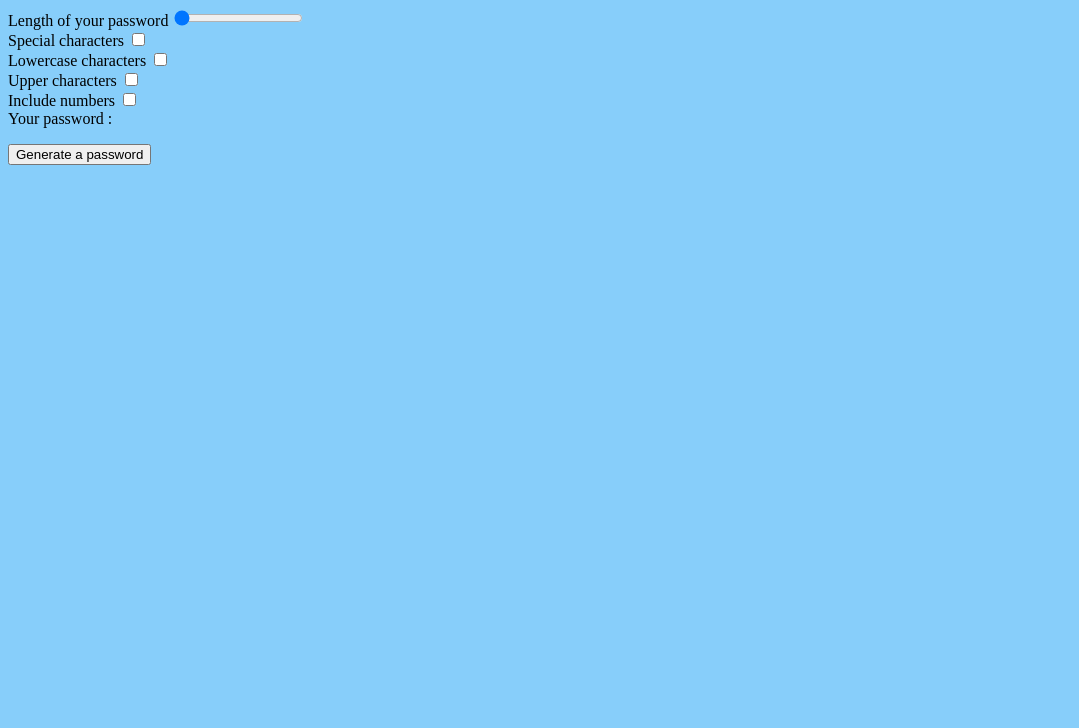
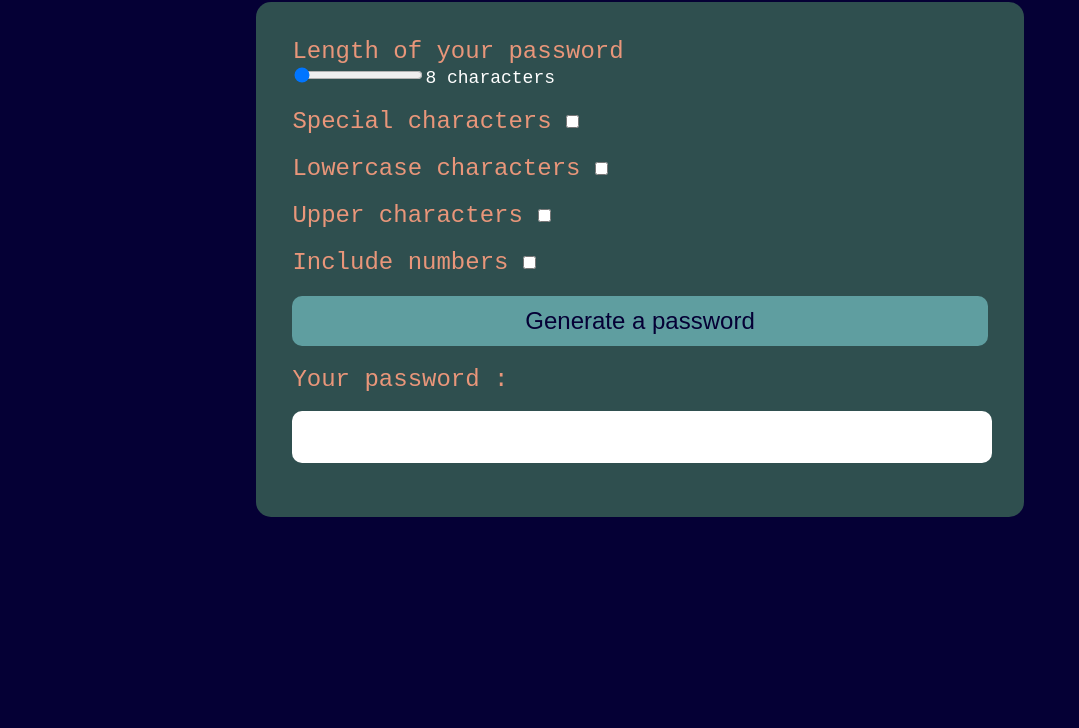
Before and after one commit to AlexandreSchmid/js_passwordGenerator, a plain HTML site: page index.html in a window 1280 px wide. Shown: the part 72-800 px from the top of the page, without its empty margins (0-1079 px from the left). Drawn offline with Linux system fonts and the light colour scheme.

Commit message:
Done css

```diff
--- a/css/css.css
+++ b/css/css.css
@@ -1,4 +1,47 @@
 html,
 body {
-    background-color: lightskyblue;
+    background-color: rgb(5, 0, 53);
+    text-align: center;
 }
+
+form {
+    font-family: 'Courier New', Courier, monospace;
+    font-size: large;
+    border-radius: 15px;
+    background-color: darkslategrey;
+    color: white;
+    padding: 2em;
+    width: 55%;
+    text-align: left;
+    margin: auto;
+}
+
+label {
+    font-size: x-large;
+    color: darksalmon;
+}
+
+button {
+    width: 100%;
+    height: 50px;
+    border: none;
+    background-color: cadetblue;
+    color: rgb(5, 0, 53);
+    font-size: x-large;
+    border-radius: 10px;
+}
+
+#finalPsw {
+    width: 100%;
+    height: 50px;
+    border: none;
+    text-align: center;
+    border-radius: 10px;
+    font-size: larger;
+}
+
+h1 {
+    font-family: monospace;
+    font-size: 30px;
+    color: darksalmon;
+}
--- a/index.html
+++ b/index.html
@@ -13,31 +13,33 @@
     <div class="form">
         <form>
             <div class="length">
-                <label for="lengthPassword">Length of your password</label>
-                <input type="range" min="8" , max="64" value="0" step="1" id="lengthPswd" oninput="document.getElementById('sizePsw').textContent=value"><span id="sizePsw"></span>
-            </div>
+                <label for="lengthPassword">Length of your password</label><br>
+                <input type="range" min="8" , max="64" value="0" step="1" id="lengthPswd" oninput="document.getElementById('sizePsw').textContent=value+' characters'"><span id="sizePsw">8 characters</span>
+            </div><br>
             <div class="speChar">
                 <label for="speChar">Special characters</label>
                 <input type="checkbox" name="char" id="speChar">
-            </div>
+            </div><br>
             <div class="alphabet">
                 <label for="alphabet">Lowercase characters</label>
                 <input type="checkbox" name="char" id="alphabet">
-            </div>
+            </div><br>
             <div class="uppChar">
                 <label for="upperCharacters">Upper characters</label>
                 <input type="checkbox" name="char" id="uppChar">
-            </div>
+            </div><br>
             <div class="numbers">
                 <label for="num">Include numbers</label>
                 <input type="checkbox" name="char" id="num">
-            </div>
+            </div><br>
+            <div class="button">
+                <button type="submit">Generate a password</button>
+            </div><br>
             <div class="result">
                 <label for="pswdResult">Your password : </label>
-                <p id="pswdResult"></p>
-            </div>
-            <div class="button">
-                <button type="submit">Generate a password</button>
+                <p id="pswdResult">
+                    <input type="text" id="finalPsw" value="" readonly>
+                </p>
             </div>
         </form>
     </div>
--- a/js/passwordGenerator.js
+++ b/js/passwordGenerator.js
@@ -9,23 +9,6 @@ var alphabetUpper = alphabet.map(function(x) {
     return x.toUpperCase()
 })
 var speChar = ['&', '~', '{', '[', '(', '-', '|', '`', "\\", '_', '^', '@', ')', ']', '=', '}', '+', ',', '?', ';', '.', ':', '!', '§', '%', 'µ', '*', '£', '$']
-
-document.querySelector('form').addEventListener('submit', function(e) {
-    e.preventDefault()
-    var count = document.getElementById('lengthPswd').value
-    for (var i = 0; i < count; i++) {
-        generate(numbers, alphabet, speChar, characters)
-        if (i == counter) {
-            break
-        }
-    }
-    funnel(characters, psw, count)
-    document.getElementById('pswdResult').textContent = psw.join('')
-    console.log(psw.length)
-    characters = []
-    psw = []
-})
-
 var dico = {
     0: function(speChar) {
         var randSpeChar = Math.random() * speChar.length
@@ -73,3 +56,19 @@ function funnel(characters, psw, count) {
         characters.reverse().pop()
     }
 }
+
+document.querySelector('form').addEventListener('submit', function(e) {
+    e.preventDefault()
+    var count = document.getElementById('lengthPswd').value
+    for (var i = 0; i < count; i++) {
+        generate(numbers, alphabet, speChar, characters)
+        if (i == counter) {
+            break
+        }
+    }
+    funnel(characters, psw, count)
+    document.getElementById('finalPsw').value = psw.join('')
+    console.log(psw.length)
+    characters = []
+    psw = []
+})
```
